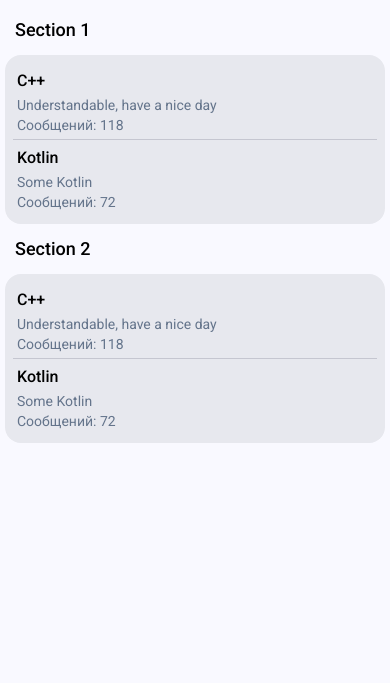
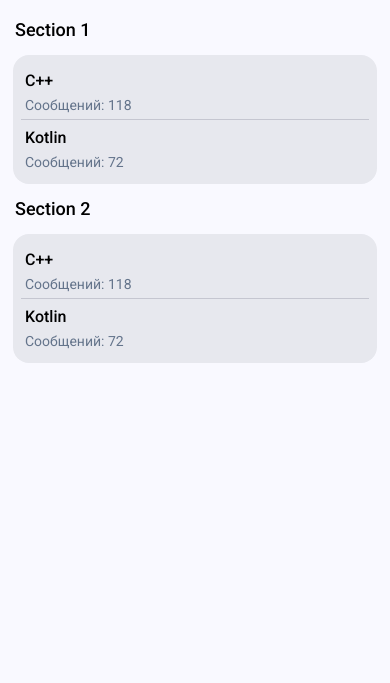
Before and after one commit to DarkZodiAk/Nexus, a PHP site: page / in a window 390 px wide. Shown: the part 60-743 px from the top of the page. Run offline with PHP 8.4, Linux system fonts and the light colour scheme.

Commit message:
Небольшое увеличение адаптивности

```diff
--- a/css/main.css
+++ b/css/main.css
@@ -58,7 +58,7 @@ header a{
     color: #FFFFFF;
 }
 
-.section a{
+.block a {
     text-decoration: none;
 }
 
@@ -153,16 +153,13 @@ img {
     border-radius: 16px;
     padding: 8px;
     margin-top: 10px;
+    margin-right: 8px;
+    margin-left: 8px;
     background: #e7e8ee;
 }
 
 .section{
     padding: 4px;
-}
-
-.section-desc{
-    font-size: 14px;
-    color: #64748b;
 }
 
 .section-messages{
@@ -294,7 +291,9 @@ input[type="text"], input[type="email"]{
     height: 20px;
 }
 
-
+.section-desc{
+    display: none;
+}
 
 @media (min-width: 360px) {
     .sign{
@@ -354,6 +353,14 @@ input[type="text"], input[type="email"]{
     input[type="text"], input[type="email"]{
         width: 33.33%;
     }
+    .block{
+        margin: 4px;
+    }
+    .section-desc{
+        display: block;
+        font-size: 14px;
+        color: #64748b;
+    }
 }
 
 
--- a/index.php
+++ b/index.php
@@ -20,18 +20,18 @@
 
             <h2>Section 1</h2>
             <div class="block">
-                <div class="section">
-                    <a href="/">
+                <a href="/">
+                    <div class="section">
                         <h4>C++</h4>
-                    </a>
-                    <div class="section-desc">Understandable, have a nice day</div>
-                    <div class="section-desc">Сообщений: 118</div>
-                </div>
+                        <div class="section-desc">Understandable, have a nice day</div>
+                        <div class="section-messages">Сообщений: 118</div>
+                    </div>
+                </a>
                 <div class="divider"></div>
                 <div class="section">
                     <h4>Kotlin</h4>
                     <div class="section-desc">Some Kotlin</div>
-                    <div class="section-desc">Сообщений: 72</div>
+                    <div class="section-messages">Сообщений: 72</div>
                 </div>
             </div>
 
@@ -42,13 +42,13 @@
                         <h4>C++</h4>
                     </a>
                     <div class="section-desc">Understandable, have a nice day</div>
-                    <div class="section-desc">Сообщений: 118</div>
+                    <div class="section-messages">Сообщений: 118</div>
                 </div>
                 <div class="divider"></div>
                 <div class="section">
                     <h4>Kotlin</h4>
                     <div class="section-desc">Some Kotlin</div>
-                    <div class="section-desc">Сообщений: 72</div>
+                    <div class="section-messages">Сообщений: 72</div>
                 </div>
             </div>
 
```
